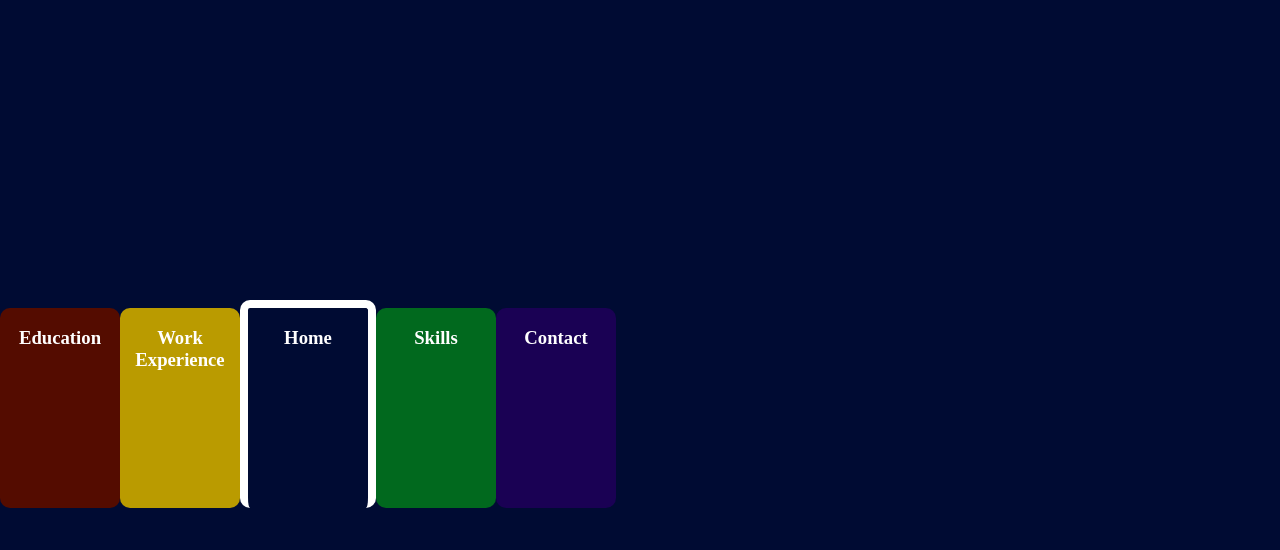
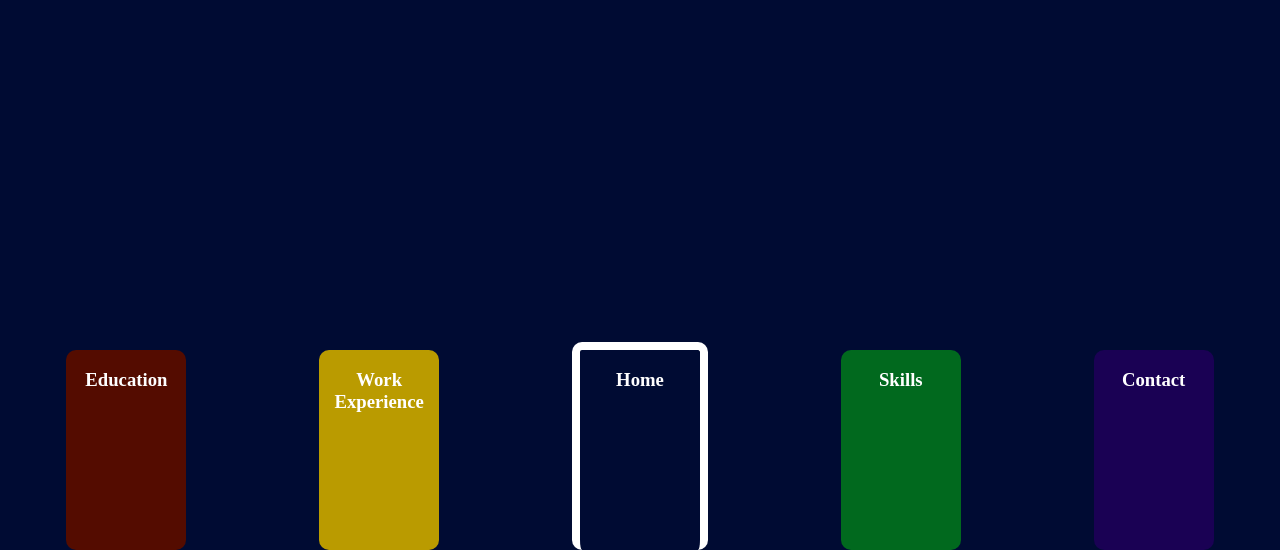
Before and after one commit to jcpickett/Portfolio, a plain HTML site: page index.html in a window 1280 px wide. Shown: the part 350-900 px from the top of the page. Before the commit the page ends 858 px from the top, so only its background shows below. Drawn offline with Linux system fonts and the light colour scheme.

Commit message:
Update style.css

```diff
--- a/style.css
+++ b/style.css
@@ -107,5 +107,8 @@ body{
 
 #button-position{
     position: absolute;
-    margin-top: 150px;
+
+    bottom: -100px;
+    right: 0px;
+    left: 0px;
 }
```
